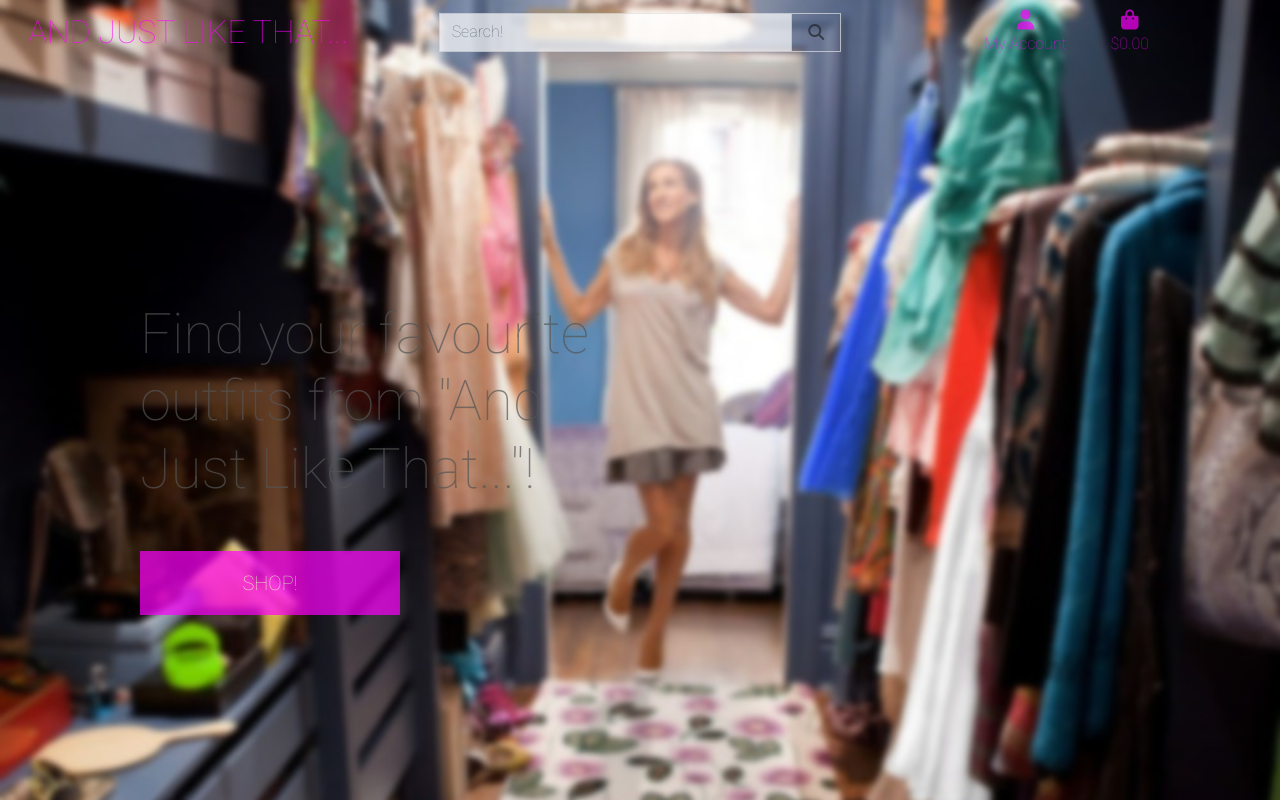
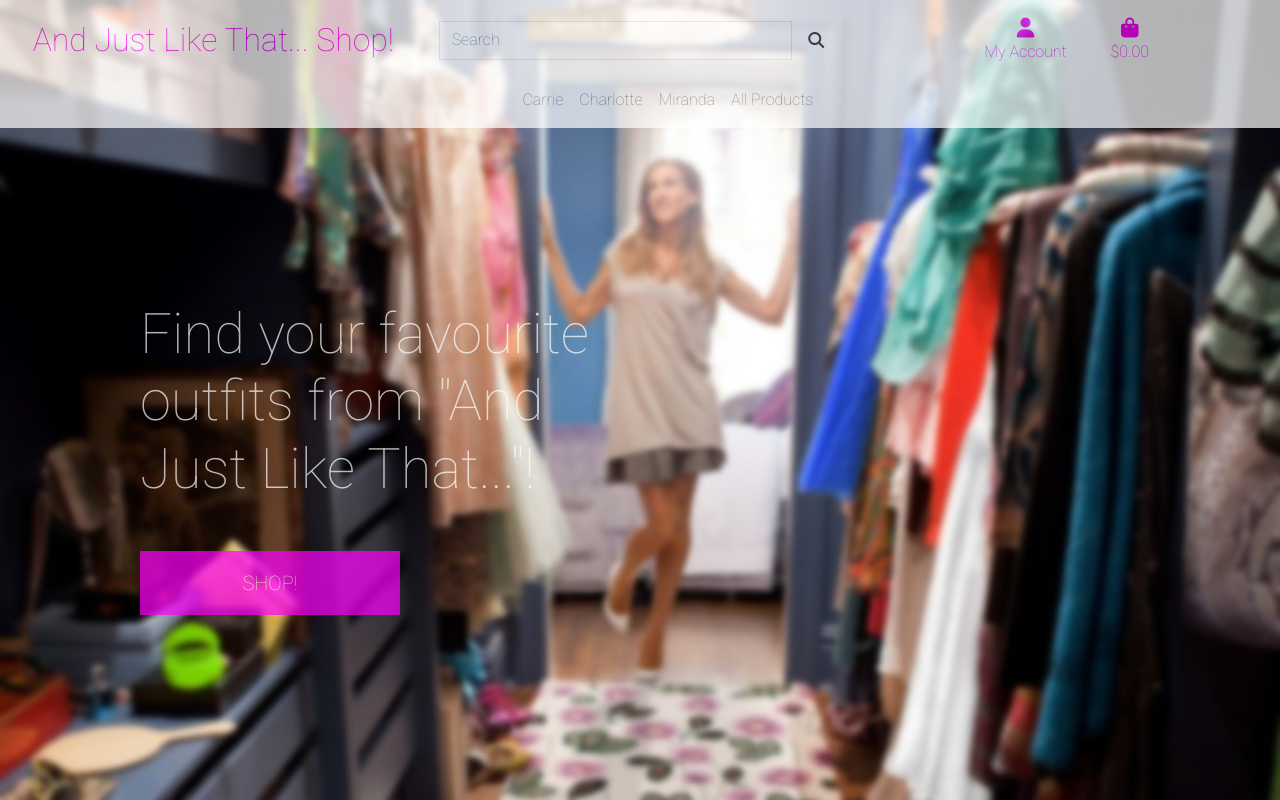
Before and after one commit to Code-Institute-Submissions/alex-1134-and_just_like_that-shop_MayResub, a Django app: page / in a window 1280 px wide. Run offline with Django 3.2, Linux system fonts and the light colour scheme; some libraries are stand-ins or nearby versions.

Commit message:
Fix issues with layout on smaller devices and add includes

```diff
--- a/static/css/base.css
+++ b/static/css/base.css
@@ -6,17 +6,12 @@ body {
     background: url('/media/closet-blurry.jpg') no-repeat center center fixed;
     background-size: cover;
     height: calc(100vh - 164px);
-    color: #555;
+    color: white;
     font-family: 'Roboto';
     opacity: 0.7;
 }
 
-.img {
-    filter: grayscale(100%);
-}
-
-
-
+/* From Code Institute */
 .icon {
     align-items: center;
     display: inline-flex;
@@ -42,6 +37,7 @@ body {
 .button-fusia {
     background: #FF00FF;
     color: white;
+    font-weight: 900;
 }
 
 .buy-button:hover,
@@ -61,6 +57,11 @@ body {
 .border-fusia {
     border: 1px solid #FF00FF;
 }
+
+.ajlt {
+    font-weight: 900;
+}
+
 
 /* ............................................... Media Queries */
 
--- a/templates/base.html
+++ b/templates/base.html
@@ -34,18 +34,23 @@
 
     <title>And Just Like That... Shop! {% block extra_title %}{% endblock %}</title>
   </head>
+
   <body>
-    <header class="container-fluid fixed-top">
-        <div class="row">
+
+    <!-- <header class="container-fluid fixed-top">
+
+        <div id="topnav" class="row bg-white pt-lg-2 d-none d-lg-flex">
             <div class="col-12 col-lg-4 my-auto py-1 py-lg-0 text-center text-lg-left">
                 <a href="{% url 'home' %}" class="nav-link linked-logo">
-                    <h2 class="text-logo text-fusia my-0">And Just Like That...</h2>
+                    <h2 class="text-logo ajlt text-fusia my-0">And Just Like That...</h2>
                 </a>
             </div>
             <div class="col-12 col-lg-4 my-auto py-1 py-lg-0">
                 <form method="GET" action="">
                     <div class="input-group w-100">
-                        <input class="form-control border border-black rounded-0" type="text" name="q" placeholder="Search!">
+                        <input class="form-control border border-black
+
+                        rounded-0" type="text" name="q" placeholder="Search!">
                         <div class="input-group-append">
                             <button class="form-control btn button-black border border-fusia rounded-0" type="submit">
                                 <span class="icon">
@@ -95,7 +100,105 @@
                 </ul>
             </div>
         </div>
+
+        <div class="row bg-red">
+            <nav class="navbar navbar-expand-lg navbar-light w-100">
+                <button class="navbar-toggler" type="button" data-bs-toggle="collapse" data-target="#main-nav" aria-controls="main-nav" aria-expanded="false" aria-label="Toggle navigation">
+                    <span class="icon-tog"></span>
+                </button>
+                {% include 'includes/header-mobile.html' %}
+                {% include 'includes/navigation.html' %}
+            </nav>
+        </div>
+
+
+    </header> -->
+
+
+
+
+
+    <header class="container-fluid fixed-top">
+
+        <div id="topnav" class="row bg-white pt-lg-2 d-none d-lg-flex">
+            <div class="col-12 col-lg-4 my-auto py-1 py-lg-0 text-center text-lg-left">
+                <a href="{% url 'home' %}" class="nav-link main-logo-link">
+                    <h2 class="logo-font text-fusia my-0">And Just Like That... Shop!</h2>
+                </a>
+            </div>
+            <div class="col-12 col-lg-4 my-auto py-1 py-lg-0">
+                <form method="GET" action="{% url ''}">
+                    <div class="input-group w-100">
+                        <input class="form-control border border-fusia rounded-0" type="text" name="q" placeholder="Search">
+                        <div class="input-group-append">
+                            <button class="form-control btn btn-black rounded-0" type="submit">
+                                <span class="icon">
+                                  <i class="fas fa-search"></i>
+                                </span>
+                            </button>
+                        </div>
+
+                    </div>
+                </form>
+            </div>
+
+            <div class="col-12 col-lg-4 my-auto py-1 py-lg-0">
+                <ul class="list-inline list-unstyled text-center text-lg-right my-0">
+                  <li class="list-inline-item dropdown">
+                    <a class="text-fusia nav-link" href="#" id="user-options" data-bs-toggle="dropdown" aria-haspopup="true" aria-expanded="false">
+                        <div class="text-center">
+                            <div><i class="fas fa-user fa-lg"></i></div>
+                            <p class="my-0">My Account</p>
+                        </div>
+                    </a>
+                    <div class="dropdown-menu border-0" aria-labelledby="user-options">
+                        {% if request.user.is_authenticated %}
+                            {% if request.user.is_superuser %}
+                                <a href="" class="dropdown-item">Manage Shop</a>
+                            {% endif %}
+                            <a href="" class="dropdown-item">My Profile</a>
+                            <a href="{% url 'account_logout' %}" class="dropdown-item">Log Out</a>
+                        {% else %}
+                            <a href="{% url 'account_signup' %}" class="dropdown-item">Register</a>
+                            <a href="{% url 'account_login' %}" class="dropdown-item">Log In</a>
+                        {% endif %}
+                    </div>
+                </li>
+                <li class="list-inline-item">
+                    <a class="{% if grand_total %}text-info font-weight-bold{% else %}text-fusia{% endif %} nav-link" href="">
+                        <div class="text-center">
+                            <div><i class="fas fa-shopping-bag fa-lg"></i></div>
+                            <p class="my-0">
+                                {% if grand_total %}
+                                    ${{ grand_total|floatformat:2 }}
+                                {% else %}
+                                    $0.00
+                                {% endif %}
+                            </p>
+                        </div>
+                    </a>
+                </li>
+                </ul>
+            </div>
+
+            <div class="col-12 col-lg-4 my-auto py-1 py-lg-0"></div>
+        </div>
+
+        <div class="row bg-white">
+          <nav class="navbar navbar-expand-lg navbar-light w-100">
+              <button class="navbar-toggler" type="button" data-bs-toggle="collapse" data-bs-target="#main-nav" aria-controls="main-nav" aria-expanded="false" aria-label="Toggle navigation">
+                  <span class="navbar-toggler-icon"></span>
+              </button>
+              {% include 'includes/header-mobile.html' %}
+              {% include 'includes/navigation.html' %}
+
+          </nav>
+        </div>
+
     </header>
+
+
+
 
     {% if messages %}
         <div class="message-container"></div>
--- /dev/null
+++ b/templates/includes/header-mobile.html
@@ -0,0 +1,58 @@
+<ul>
+    <li class="list-inline-item">
+      <a class="text-fusia nav-link d-block d-lg-none" href="#" id="mobile-search" data-bs-toggle="dropdown" aria-haspopup="true" aria-expanded="false">
+          <div class="text-center">
+              <div><i class="fas fa-search fa-lg"></i></div>
+              <p class="my-0">Search!</p>
+          </div>
+      </a>
+      <div class="dropdown-menu border-0 w-100 p-3 rounded-0 my-0" aria-labelledby="mobile-search">
+          <form class="form" method="GET" action="">
+              <div class="input-group w-100">
+                  <input class="form-control border border-black rounded-0" type="text" name="q" placeholder="Search our site">
+                  <div class="input-group-append">
+                      <button class="form-control form-control btn btn-black border border-black rounded-0" type="submit">
+                          <span class="icon">
+                              <i class="fas fa-search"></i>
+                          </span>
+                      </button>
+                  </div>
+              </div>
+          </form>
+      </div>
+  </li>
+  <li class="list-inline-item dropdown">
+      <a class="text-fusia nav-link d-block d-lg-none" href="#" id="user-options" data-bs-toggle="dropdown" aria-haspopup="true" aria-expanded="false">
+          <div class="text-center">
+              <div><i class="fas fa-user fa-lg"></i></div>
+              <p class="my-0">My Account</p>
+          </div>
+      </a>
+      <div class="dropdown-menu border-0" aria-labelledby="user-options">
+          {% if request.user.is_authenticated %}
+              {% if request.user.is_superuser %}
+                  <a href="{% url 'account_logout' %}" class="dropdown-item">Manage My Shop</a>
+              {% endif %}
+              <a href="" class="dropdown-item">My Profile</a>
+              <a href="{% url 'account_logout' %}" class="dropdown-item">Log Out</a>
+          {% else %}
+              <a href="{% url 'account_signup' %}" class="dropdown-item">Register</a>
+              <a href="{% url 'account_login' %}" class="dropdown-item">Log In</a>
+          {% endif %}
+      </div>
+  </li>
+  <li class="list-inline-item">
+      <a class="{% if grand_total %}text-primary font-weight-bold{% else %}text-fusia{% endif %} nav-link d-block d-lg-none" href="">
+          <div class="text-center">
+              <div><i class="fas fa-shopping-bag fa-lg"></i></div>
+              <p class="my-0">
+                  {% if grand_total %}
+                      ${{ grand_total|floatformat:2 }}
+                  {% else %}
+                      $0.00
+                  {% endif %}
+              </p>
+          </div>
+      </a>
+    </li>
+  </ul>
--- /dev/null
+++ b/templates/includes/navigation.html
@@ -0,0 +1,58 @@
+<div class="collapse navbar-collapse" id="main-nav">
+    <ul class="navbar-nav w-auto mx-auto">
+
+        <li class="nav-item dropdown">
+            <a class="logo-font font-weight-bold nav-link text-fusia mr-5" href="#" id="carrie" data-bs-toggle="dropdown" aria-haspopup="true" aria-expanded="false">
+                Carrie
+            </a>
+            <div class="dropdown-menu border-0" aria-labelledby="carrie">
+                <a href="" class="dropdown-item">Shoes</a>
+                <a href="" class="dropdown-item">Tops</a>
+                <a href="" class="dropdown-item">Skirts</a>
+                <a href="" class="dropdown-item">Blazers</a>
+                <a href="" class="dropdown-item">Jewelery</a>
+                <a href="" class="dropdown-item">All</a>
+            </div>
+        </li>
+
+        <li class="nav-item dropdown">
+            <a class="logo-font font-weight-bold nav-link text-fusia mr-5" href="#" id="charlotte" data-bs-toggle="dropdown" aria-haspopup="true" aria-expanded="false">
+                Charlotte
+            </a>
+            <div class="dropdown-menu border-0" aria-labelledby="charlotte">
+                <a href="" class="dropdown-item">Shoes</a>
+                <a href="" class="dropdown-item">Tops</a>
+                <a href="" class="dropdown-item">Skirts</a>
+                <a href="" class="dropdown-item">Blazers</a>
+                <a href="" class="dropdown-item">Jewelery</a>
+                <a href="" class="dropdown-item">All</a>
+            </div>
+        </li>
+
+        <li class="nav-item dropdown">
+            <a class="logo-font font-weight-bold nav-link text-fusia" href="#" id="miranda" data-bs-toggle="dropdown" aria-haspopup="true" aria-expanded="false">
+                Miranda
+            </a>
+            <div class="dropdown-menu border-0" aria-labelledby="miranda">
+                <a href="" class="dropdown-item">Shoes</a>
+                <a href="" class="dropdown-item">Tops</a>
+                <a href="" class="dropdown-item">Skirts</a>
+                <a href="" class="dropdown-item">Blazers</a>
+                <a href="" class="dropdown-item">Jewelery</a>
+                <a href="" class="dropdown-item">All</a>
+            </div>
+        </li>
+
+        <li class="nav-item dropdown">
+            <a class="logo-font font-weight-bold nav-link text-fusia mr-5" href="#" id="everything" data-bs-toggle="dropdown" aria-haspopup="true" aria-expanded="false">
+                All Products
+            </a>
+            <div class="dropdown-menu border-0" aria-labelledby="everything">
+                <a href="" class="dropdown-item">By Category</a>
+                <a href="" class="dropdown-item ">By Rating</a>
+                <a href="" class="dropdown-item ">By Price</a>
+                <a href="" class="dropdown-item">All Products</a>
+            </div>
+        </li>
+    </ul>
+</div>
```
